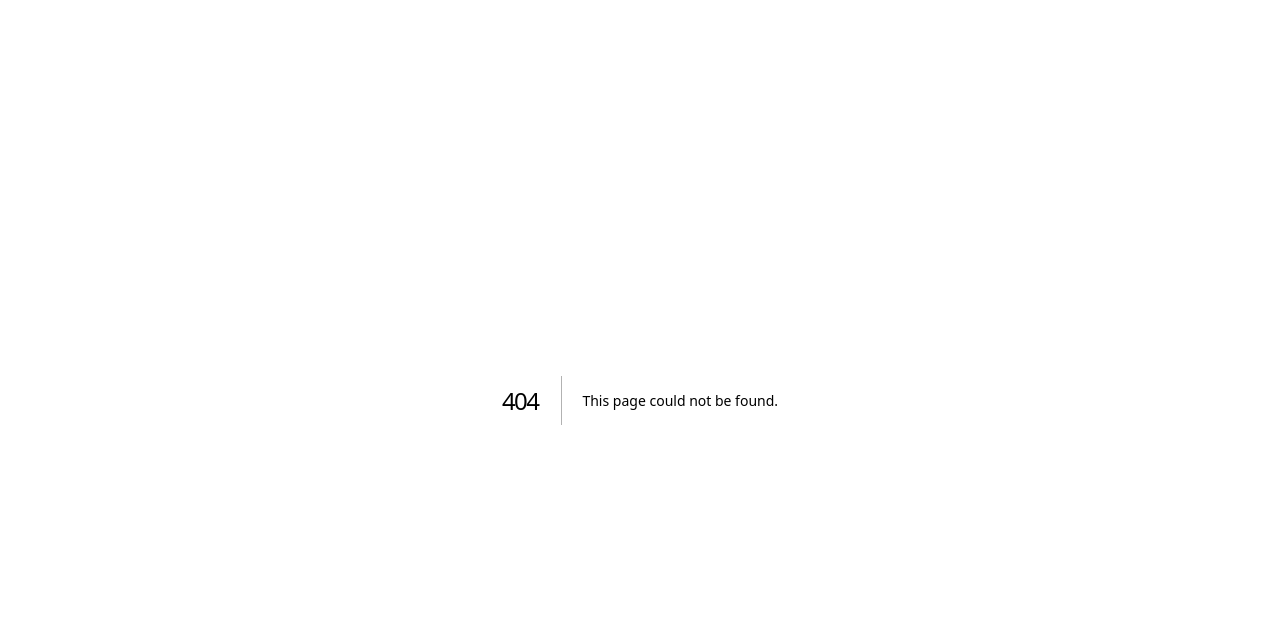
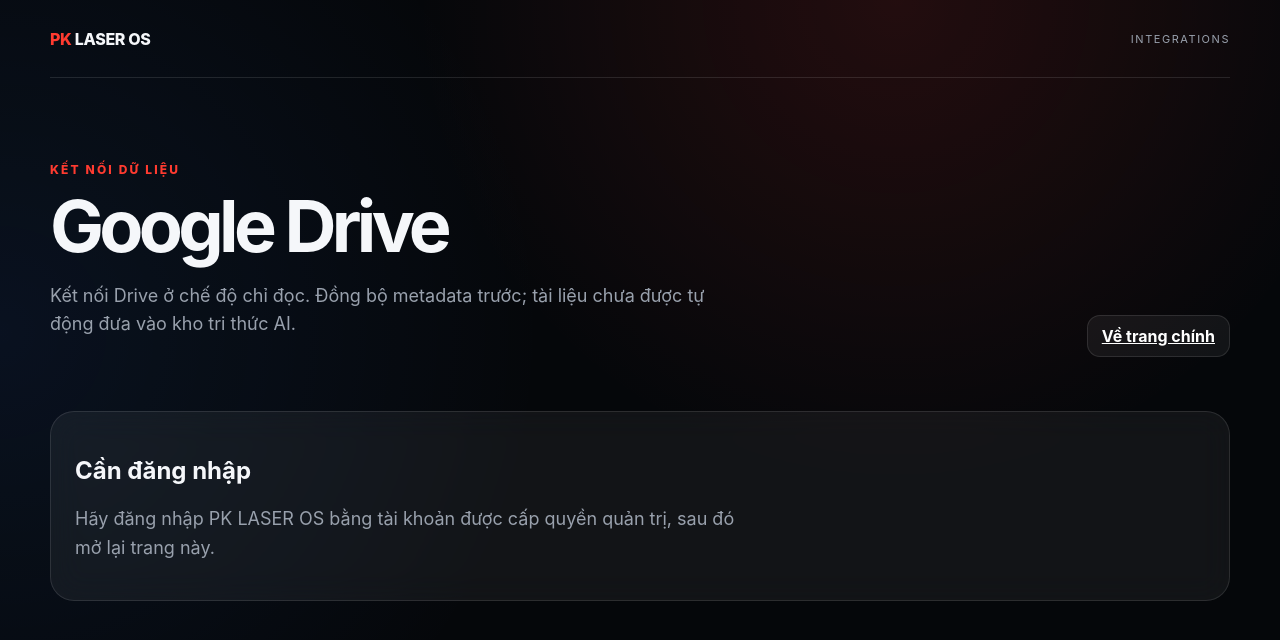
Before and after one commit to chitam321-dev/PK-LASER-OS, a Next.js app: page /settings/integrations in a window 1280 px wide. Before the commit this address had no page. Shown: the top 640 px of the page. Built offline with nearby package versions, Linux system fonts and the light colour scheme; no server answers.

Commit message:
Add admin-only integrations settings page for Google Drive

```diff
--- /dev/null
+++ b/src/app/settings/integrations/page.tsx
@@ -0,0 +1,40 @@
+import { readSession } from "@/lib/session";
+import GoogleDrivePanel from "./google-drive-panel";
+
+export const dynamic = "force-dynamic";
+
+export default async function IntegrationsSettingsPage() {
+  const session = await readSession();
+
+  return (
+    <main>
+      <header className="topbar">
+        <div className="brand"><span>PK</span> LASER OS</div>
+        <div className="environment">INTEGRATIONS</div>
+      </header>
+      <section className="dashboard-heading">
+        <div>
+          <p className="eyebrow">KẾT NỐI DỮ LIỆU</p>
+          <h1>Google Drive</h1>
+          <p className="subtitle">
+            Kết nối Drive ở chế độ chỉ đọc. Đồng bộ metadata trước; tài liệu chưa được tự động đưa vào kho tri thức AI.
+          </p>
+        </div>
+        <a className="ghost-button" href="/">Về trang chính</a>
+      </section>
+      {!session ? (
+        <section className="card">
+          <h2>Cần đăng nhập</h2>
+          <p className="subtitle">Hãy đăng nhập PK LASER OS bằng tài khoản được cấp quyền quản trị, sau đó mở lại trang này.</p>
+        </section>
+      ) : session.role !== "admin" ? (
+        <section className="card">
+          <h2>Không đủ quyền</h2>
+          <p className="subtitle">Chỉ quản trị viên mới được kết nối hoặc đồng bộ Google Drive.</p>
+        </section>
+      ) : (
+        <GoogleDrivePanel />
+      )}
+    </main>
+  );
+}
```
